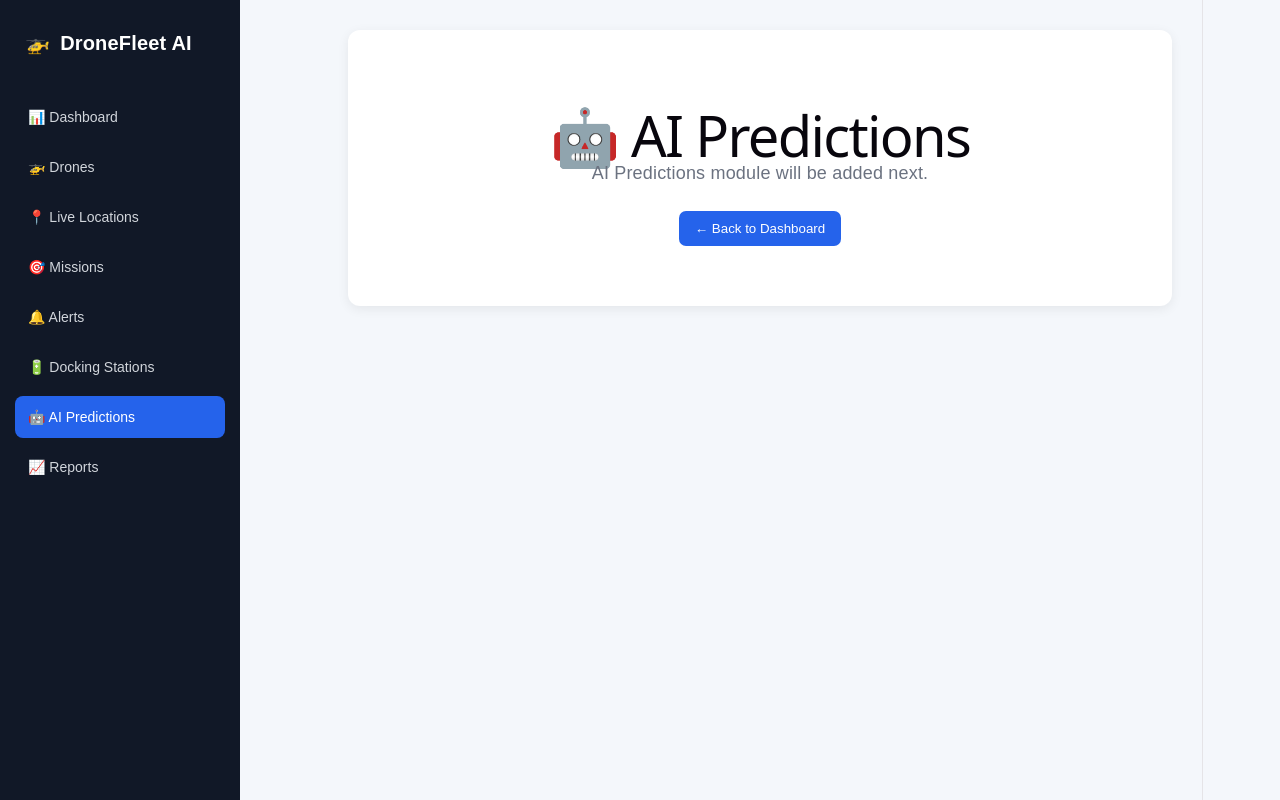
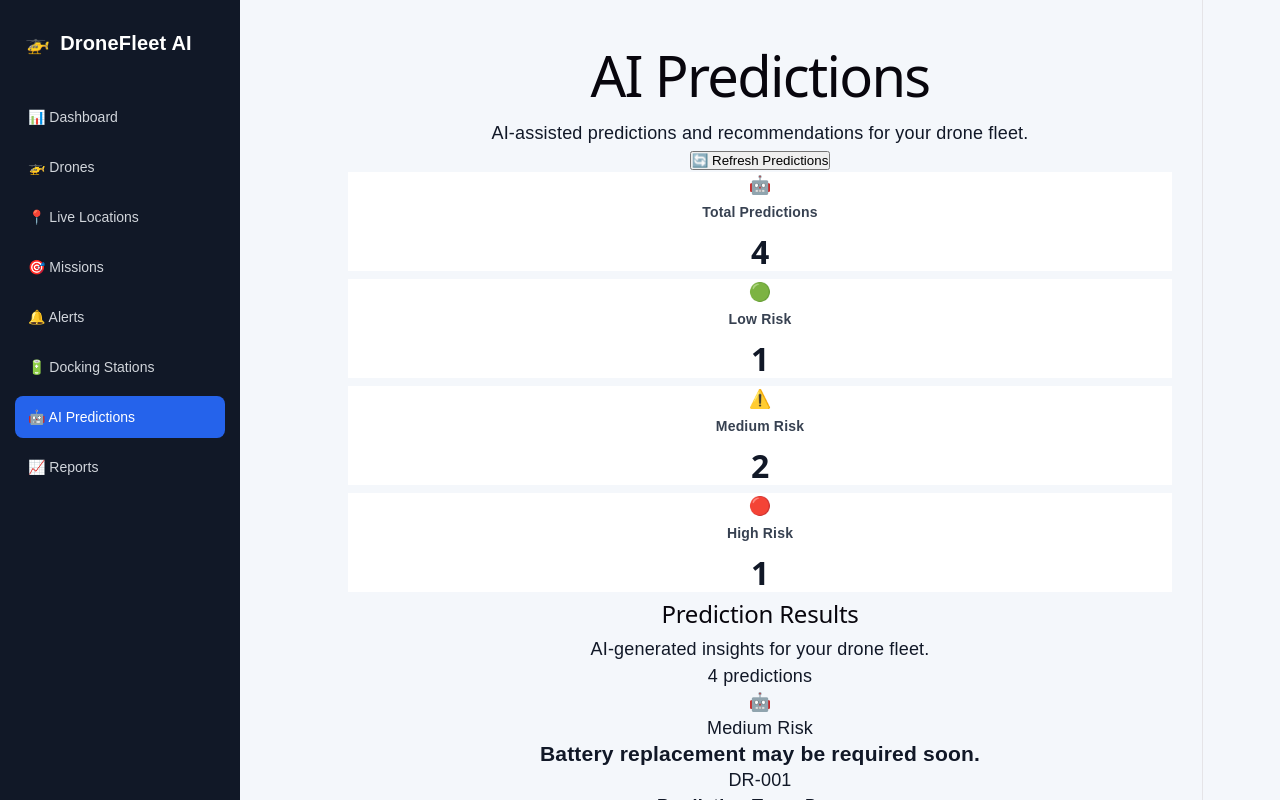
Before and after one commit to chinthakuntlasnehitha700-ux/drone-fleet-management, a React (Vite) app: page / in a window 1280 px wide. Both pictures are taken after a click on the button "🤖 AI Predictions". Shown: the top 800 px of the page. Built offline with nearby package versions, Linux system fonts and the light colour scheme.

Commit message:
Added AI Predictions module

```diff
--- /dev/null
+++ b/src/AIPredictions.jsx
@@ -0,0 +1,300 @@
+import React, { useState } from "react";
+
+function AIPredictions() {
+  const [predictions] = useState([
+    {
+      id: "AI-001",
+      drone: "DR-001",
+      type: "Battery",
+      prediction: "Battery replacement may be required soon.",
+      risk: "Medium",
+      confidence: 87,
+      recommendation:
+        "Schedule battery inspection within the next 7 days.",
+    },
+    {
+      id: "AI-002",
+      drone: "DR-002",
+      type: "Performance",
+      prediction: "Normal flight performance is expected.",
+      risk: "Low",
+      confidence: 94,
+      recommendation:
+        "Continue regular monitoring and routine maintenance.",
+    },
+    {
+      id: "AI-003",
+      drone: "DR-003",
+      type: "Battery",
+      prediction: "Battery level may become critical during operation.",
+      risk: "High",
+      confidence: 91,
+      recommendation:
+        "Return the drone to the docking station for charging.",
+    },
+    {
+      id: "AI-004",
+      drone: "DR-004",
+      type: "Maintenance",
+      prediction: "Routine maintenance may be required.",
+      risk: "Medium",
+      confidence: 82,
+      recommendation:
+        "Schedule a maintenance inspection.",
+    },
+  ]);
+
+  const [selectedPrediction, setSelectedPrediction] =
+    useState(null);
+
+  const lowRisk = predictions.filter(
+    (prediction) => prediction.risk === "Low"
+  ).length;
+
+  const mediumRisk = predictions.filter(
+    (prediction) => prediction.risk === "Medium"
+  ).length;
+
+  const highRisk = predictions.filter(
+    (prediction) => prediction.risk === "High"
+  ).length;
+
+  const refreshPredictions = () => {
+    alert("AI predictions refreshed successfully!");
+  };
+
+  return (
+    <div className="page">
+
+      {/* HEADER */}
+      <div className="page-header">
+
+        <div>
+          <h1>AI Predictions</h1>
+
+          <p>
+            AI-assisted predictions and recommendations for your drone fleet.
+          </p>
+        </div>
+
+        <button
+          className="primary-btn"
+          onClick={refreshPredictions}
+        >
+          🔄 Refresh Predictions
+        </button>
+
+      </div>
+
+      {/* STATISTICS */}
+      <div className="mission-stats">
+
+        <div className="stat-card">
+          <span>🤖</span>
+
+          <div>
+            <small>Total Predictions</small>
+            <h2>{predictions.length}</h2>
+          </div>
+        </div>
+
+        <div className="stat-card">
+          <span>🟢</span>
+
+          <div>
+            <small>Low Risk</small>
+            <h2>{lowRisk}</h2>
+          </div>
+        </div>
+
+        <div className="stat-card">
+          <span>⚠️</span>
+
+          <div>
+            <small>Medium Risk</small>
+            <h2>{mediumRisk}</h2>
+          </div>
+        </div>
+
+        <div className="stat-card">
+          <span>🔴</span>
+
+          <div>
+            <small>High Risk</small>
+            <h2>{highRisk}</h2>
+          </div>
+        </div>
+
+      </div>
+
+      {/* PREDICTIONS */}
+      <div className="missions-container">
+
+        <div className="section-title">
+
+          <div>
+            <h2>Prediction Results</h2>
+
+            <p>
+              AI-generated insights for your drone fleet.
+            </p>
+          </div>
+
+          <span>
+            {predictions.length} predictions
+          </span>
+
+        </div>
+
+        <div className="alert-list">
+
+          {predictions.map((prediction) => (
+
+            <div
+              className={`alert-card ${prediction.risk.toLowerCase()}`}
+              key={prediction.id}
+            >
+
+              {/* ICON */}
+              <div className="alert-icon">
+                🤖
+              </div>
+
+              {/* CONTENT */}
+              <div className="alert-content">
+
+                <div className="alert-title-row">
+
+                  <div>
+
+                    <span
+                      className={`alert-level ${prediction.risk.toLowerCase()}`}
+                    >
+                      {prediction.risk} Risk
+                    </span>
+
+                    <h3>
+                      {prediction.prediction}
+                    </h3>
+
+                  </div>
+
+                  <span className="alert-status">
+                    {prediction.drone}
+                  </span>
+
+                </div>
+
+                <p>
+                  <strong>Prediction Type:</strong>{" "}
+                  {prediction.type}
+                </p>
+
+                <p>
+                  <strong>Confidence:</strong>{" "}
+                  {prediction.confidence}%
+                </p>
+
+                <div className="progress-bar">
+
+                  <div
+                    className="progress-fill"
+                    style={{
+                      width: `${prediction.confidence}%`,
+                    }}
+                  ></div>
+
+                </div>
+
+                <p>
+                  <strong>Recommendation:</strong>{" "}
+                  {prediction.recommendation}
+                </p>
+
+                <div className="alert-actions">
+
+                  <button
+                    className="view-btn"
+                    onClick={() =>
+                      setSelectedPrediction(prediction)
+                    }
+                  >
+                    View Details
+                  </button>
+
+                </div>
+
+              </div>
+
+            </div>
+
+          ))}
+
+        </div>
+
+      </div>
+
+      {/* DETAILS POPUP */}
+      {selectedPrediction && (
+
+        <div className="modal-overlay">
+
+          <div className="modal-box">
+
+            <h2>🤖 AI Prediction Details</h2>
+
+            <p>
+              <strong>Prediction ID:</strong>{" "}
+              {selectedPrediction.id}
+            </p>
+
+            <p>
+              <strong>Drone:</strong>{" "}
+              {selectedPrediction.drone}
+            </p>
+
+            <p>
+              <strong>Type:</strong>{" "}
+              {selectedPrediction.type}
+            </p>
+
+            <p>
+              <strong>Prediction:</strong>{" "}
+              {selectedPrediction.prediction}
+            </p>
+
+            <p>
+              <strong>Risk:</strong>{" "}
+              {selectedPrediction.risk}
+            </p>
+
+            <p>
+              <strong>Confidence:</strong>{" "}
+              {selectedPrediction.confidence}%
+            </p>
+
+            <p>
+              <strong>Recommendation:</strong>{" "}
+              {selectedPrediction.recommendation}
+            </p>
+
+            <button
+              className="primary-btn"
+              onClick={() =>
+                setSelectedPrediction(null)
+              }
+            >
+              Close
+            </button>
+
+          </div>
+
+        </div>
+
+      )}
+
+    </div>
+  );
+}
+
+export default AIPredictions;
--- a/src/App.jsx
+++ b/src/App.jsx
@@ -6,6 +6,7 @@ import LiveLocations from "./LiveLocations.jsx";
 import Missions from "./Missions.jsx";
 import Alerts from "./Alerts.jsx";
 import DockingStations from "./DockingStations.jsx";
+import AIPredictions from "./AIPredictions.jsx";
 
 function App() {
   const [page, setPage] = useState("dashboard");
@@ -82,7 +83,7 @@ function App() {
 
       </aside>
 
-      {/* MAIN CONTENT */}
+      {/* MAIN */}
       <main className="main-content">
 
         {/* DASHBOARD */}
@@ -151,9 +152,7 @@ function App() {
             <div className="section">
 
               <div className="section-heading">
-
                 <h2>Fleet Status</h2>
-
               </div>
 
               <div className="status-grid">
@@ -220,51 +219,22 @@ function App() {
         )}
 
         {/* DRONES */}
-        {page === "drones" && (
-          <Drones />
-        )}
+        {page === "drones" && <Drones />}
 
         {/* LIVE LOCATIONS */}
-        {page === "live" && (
-          <LiveLocations />
-        )}
+        {page === "live" && <LiveLocations />}
 
         {/* MISSIONS */}
-        {page === "missions" && (
-          <Missions />
-        )}
+        {page === "missions" && <Missions />}
 
         {/* ALERTS */}
-        {page === "alerts" && (
-          <Alerts />
-        )}
+        {page === "alerts" && <Alerts />}
 
-        {/* DOCKING STATIONS */}
-        {page === "docking" && (
-          <DockingStations />
-        )}
+        {/* DOCKING */}
+        {page === "docking" && <DockingStations />}
 
         {/* AI PREDICTIONS */}
-        {page === "ai" && (
-
-          <div className="coming-soon">
-
-            <h1>🤖 AI Predictions</h1>
-
-            <p>
-              AI Predictions module will be added next.
-            </p>
-
-            <button
-              className="back-button"
-              onClick={() => setPage("dashboard")}
-            >
-              ← Back to Dashboard
-            </button>
-
-          </div>
-
-        )}
+        {page === "ai" && <AIPredictions />}
 
         {/* REPORTS */}
         {page === "reports" && (
```
